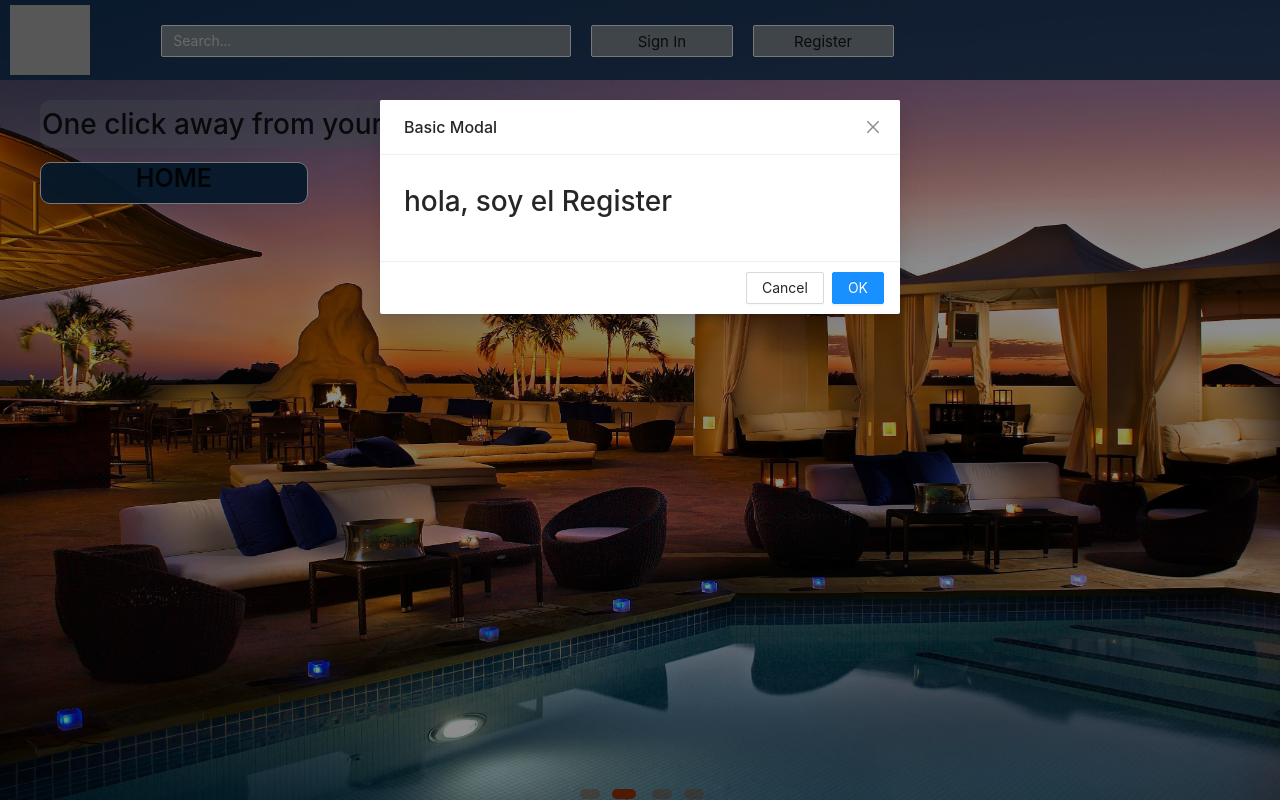
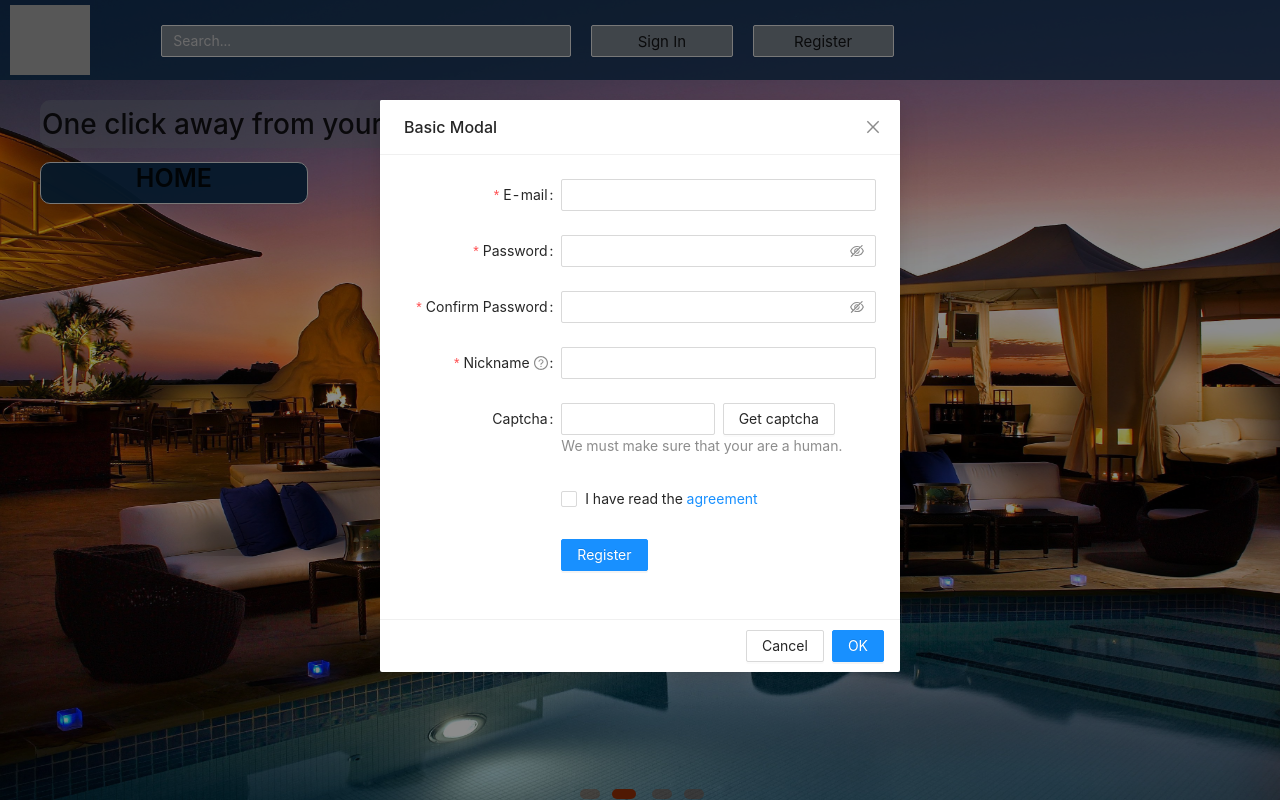
Before and after one commit to PFGrupo5/Henry-Home-Front, a React (Create React App) app in the folder client/: page / in a window 1280 px wide. Both pictures are taken after a click on the button "Register". Built offline with nearby package versions, Linux system fonts and the light colour scheme; grey boxes are pictures that could not be loaded.

Commit message:
Register Form ready

```diff
--- a/client/src/components/NavBar.jsx
+++ b/client/src/components/NavBar.jsx
@@ -8,7 +8,7 @@ import "antd/dist/antd.css";
 import Logo from "../assets/img/HenryHome.png";
 import Button from "../pseudoComponents/Button.jsx";
 import Input from "../pseudoComponents/Input.jsx";
-import Formulario from "../pseudoComponents/Formulario.jsx";
+import Login from "../pseudoComponents/Formulario/Formulario";
 
 const Style = {
   fontSize: 15,
@@ -93,9 +93,9 @@ export default function NavBar() {
         onCancel={closeModal}
       >
         {typeLogIn === "SignIn" ? (
-          <Formulario nombre={typeLogIn} />
+          <Login nombre={typeLogIn} />
         ) : (
-          <Formulario nombre={typeLogIn} />
+          <Login nombre={typeLogIn} />
         )}
       </Modal>
     </div>
--- a/client/src/pseudoComponents/Formulario.jsx
+++ b/client/src/pseudoComponents/Formulario/Formulario.jsx
@@ -1,6 +1,7 @@
 import React from "react";
-import { Form, Input, Button, Checkbox } from 'antd';
-import { UserOutlined, LockOutlined } from '@ant-design/icons';
+import { Form, Input, Button, Checkbox } from "antd";
+import { UserOutlined, LockOutlined } from "@ant-design/icons";
+import RegisterForm from "./registerForm";
 
 export default function Login({ nombre }) {
   if (nombre === "SignIn") {
@@ -56,7 +57,7 @@ export default function Login({ nombre }) {
   } else {
     return (
       <div>
-        <h1>hola, soy el Register</h1>
+        <RegisterForm />
       </div>
     );
   }
--- /dev/null
+++ b/client/src/pseudoComponents/Formulario/registerForm.jsx
@@ -0,0 +1,175 @@
+import React from "react";
+import "antd/dist/antd.css";
+import { Form, Input, Row, Col, Checkbox, Button } from "antd";
+
+const formItemLayout = {
+  labelCol: {
+    xs: {
+      span: 24,
+    },
+    sm: {
+      span: 8,
+    },
+  },
+  wrapperCol: {
+    xs: {
+      span: 24,
+    },
+    sm: {
+      span: 16,
+    },
+  },
+};
+const tailFormItemLayout = {
+  wrapperCol: {
+    xs: {
+      span: 24,
+      offset: 0,
+    },
+    sm: {
+      span: 16,
+      offset: 8,
+    },
+  },
+};
+
+export default function RegisterForm() {
+  const [form] = Form.useForm();
+
+  const onFinish = (values) => {
+    console.log("Received values of form: ", values);
+  };
+  return (
+    <Form
+      {...formItemLayout}
+      form={form}
+      name="register"
+      onFinish={onFinish}
+      initialValues={{
+        residence: ["zhejiang", "hangzhou", "xihu"],
+        prefix: "86",
+      }}
+      scrollToFirstError
+    >
+      <Form.Item
+        name="email"
+        label="E-mail"
+        rules={[
+          {
+            type: "email",
+            message: "The input is not valid E-mail!",
+          },
+          {
+            required: true,
+            message: "Please input your E-mail!",
+          },
+        ]}
+      >
+        <Input />
+      </Form.Item>
+
+      <Form.Item
+        name="password"
+        label="Password"
+        rules={[
+          {
+            required: true,
+            message: "Please input your password!",
+          },
+        ]}
+        hasFeedback
+      >
+        <Input.Password />
+      </Form.Item>
+
+      <Form.Item
+        name="confirm"
+        label="Confirm Password"
+        dependencies={["password"]}
+        hasFeedback
+        rules={[
+          {
+            required: true,
+            message: "Please confirm your password!",
+          },
+          ({ getFieldValue }) => ({
+            validator(_, value) {
+              if (!value || getFieldValue("password") === value) {
+                return Promise.resolve();
+              }
+
+              return Promise.reject(
+                new Error("The two passwords that you entered do not match!")
+              );
+            },
+          }),
+        ]}
+      >
+        <Input.Password />
+      </Form.Item>
+
+      <Form.Item
+        name="nickname"
+        label="Nickname"
+        tooltip="What do you want others to call you?"
+        rules={[
+          {
+            required: true,
+            message: "Please input your nickname!",
+            whitespace: true,
+          },
+        ]}
+      >
+        <Input />
+      </Form.Item>
+
+      <Form.Item
+        label="Captcha"
+        extra="We must make sure that your are a human."
+      >
+        <Row gutter={8}>
+          <Col span={12}>
+            <Form.Item
+              name="captcha"
+              noStyle
+              rules={[
+                {
+                  required: true,
+                  message: "Please input the captcha you got!",
+                },
+              ]}
+            >
+              <Input />
+            </Form.Item>
+          </Col>
+          <Col span={12}>
+            <Button>Get captcha</Button>
+          </Col>
+        </Row>
+      </Form.Item>
+
+      <Form.Item
+        name="agreement"
+        valuePropName="checked"
+        rules={[
+          {
+            validator: (_, value) =>
+              value
+                ? Promise.resolve()
+                : Promise.reject(new Error("Should accept agreement")),
+          },
+        ]}
+        {...tailFormItemLayout}
+      >
+        <Checkbox>
+          I have read the <a href="">agreement</a>
+        </Checkbox>
+      </Form.Item>
+      <Form.Item {...tailFormItemLayout}>
+        <Button type="primary" htmlType="submit">
+          Register
+        </Button>
+      </Form.Item>
+    </Form>
+  );
+}
```
